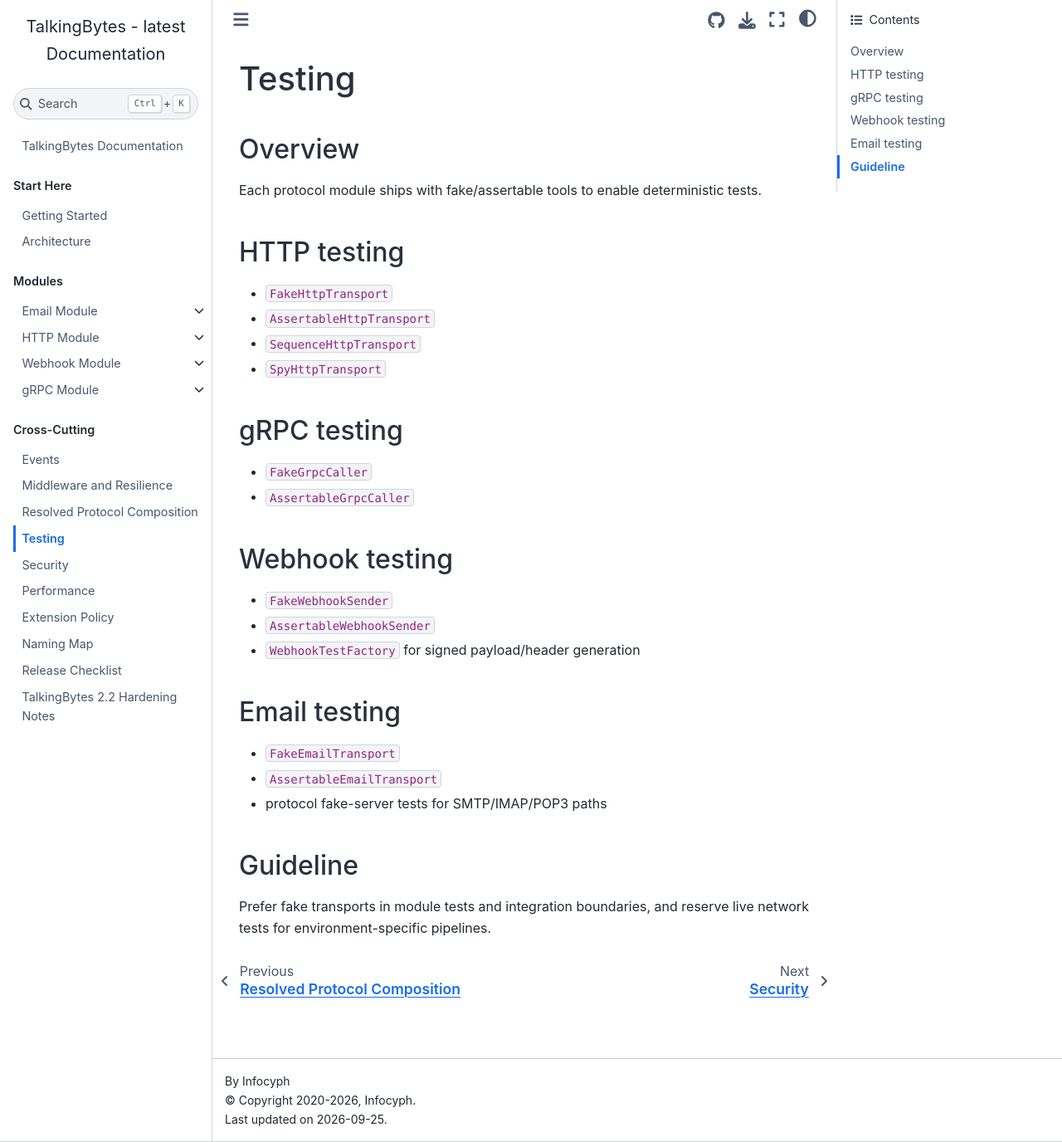
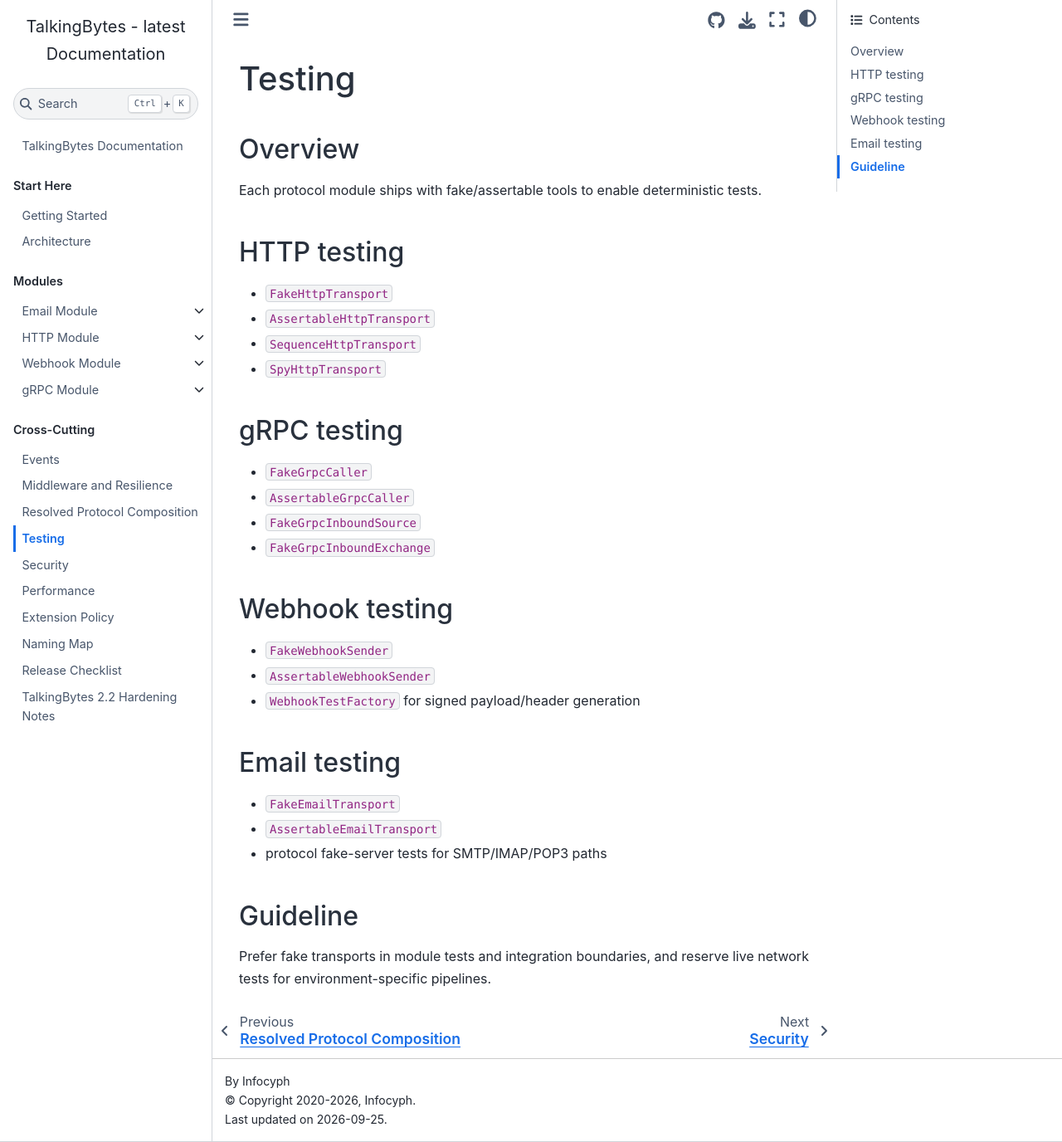
Before and after one commit to infocyph/TalkingBytes, a Sphinx documentation site: the page built from docs/testing.rst, in a window 1280 px wide and 1376 px high. Shown: the whole window at 83% size. Built offline with Sphinx 7.4.7 and the Sphinx Book theme 1.1.4, drawn with Linux system fonts in a browser that asks for light colours.

Commit message:
docs(testing): include inbound grpc fakes

```diff
--- a/docs/testing.rst
+++ b/docs/testing.rst
@@ -19,6 +19,8 @@
 
 - ``FakeGrpcCaller``
 - ``AssertableGrpcCaller``
+- ``FakeGrpcInboundSource``
+- ``FakeGrpcInboundExchange``
 
 Webhook testing
 ---------------
```
